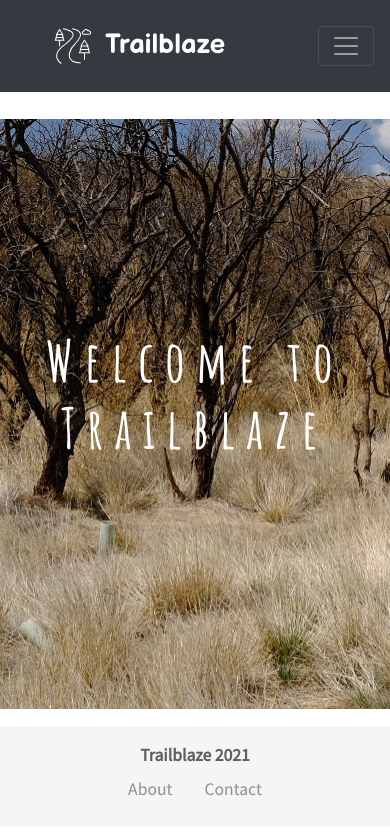
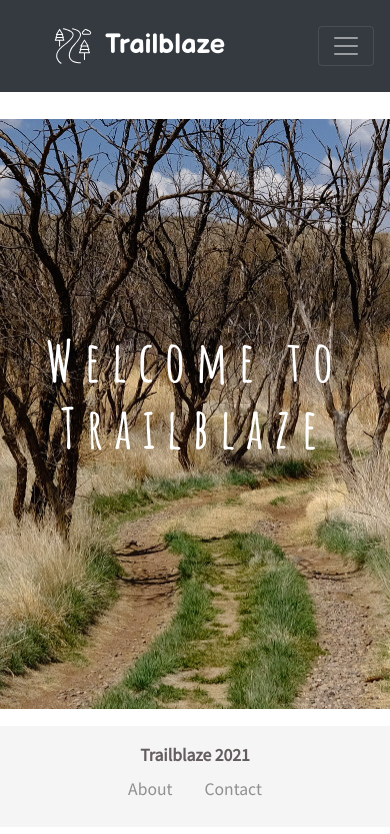
Before and after one commit to smitham50/trailblaze-frontend, a React (Create React App) app: page /#/ in a window 390 px wide. Shown: the top 834 px of the page. Built offline with nearby package versions, Linux system fonts and the light colour scheme.

Commit message:
add media query for landing page

```diff
--- a/src/Components/Landing.js
+++ b/src/Components/Landing.js
@@ -24,6 +24,10 @@ const JumbotronMod = styled(Jumbotron)`
     height: 70vh;
     padding-top: 13rem;
     margin-bottom: 1rem;
+    @media screen and (max-width: 768px) {
+        background-position-y: -22rem;
+        background-position-x: -40rem;
+    }
 `;
 
 const Header = styled.h1`
```
